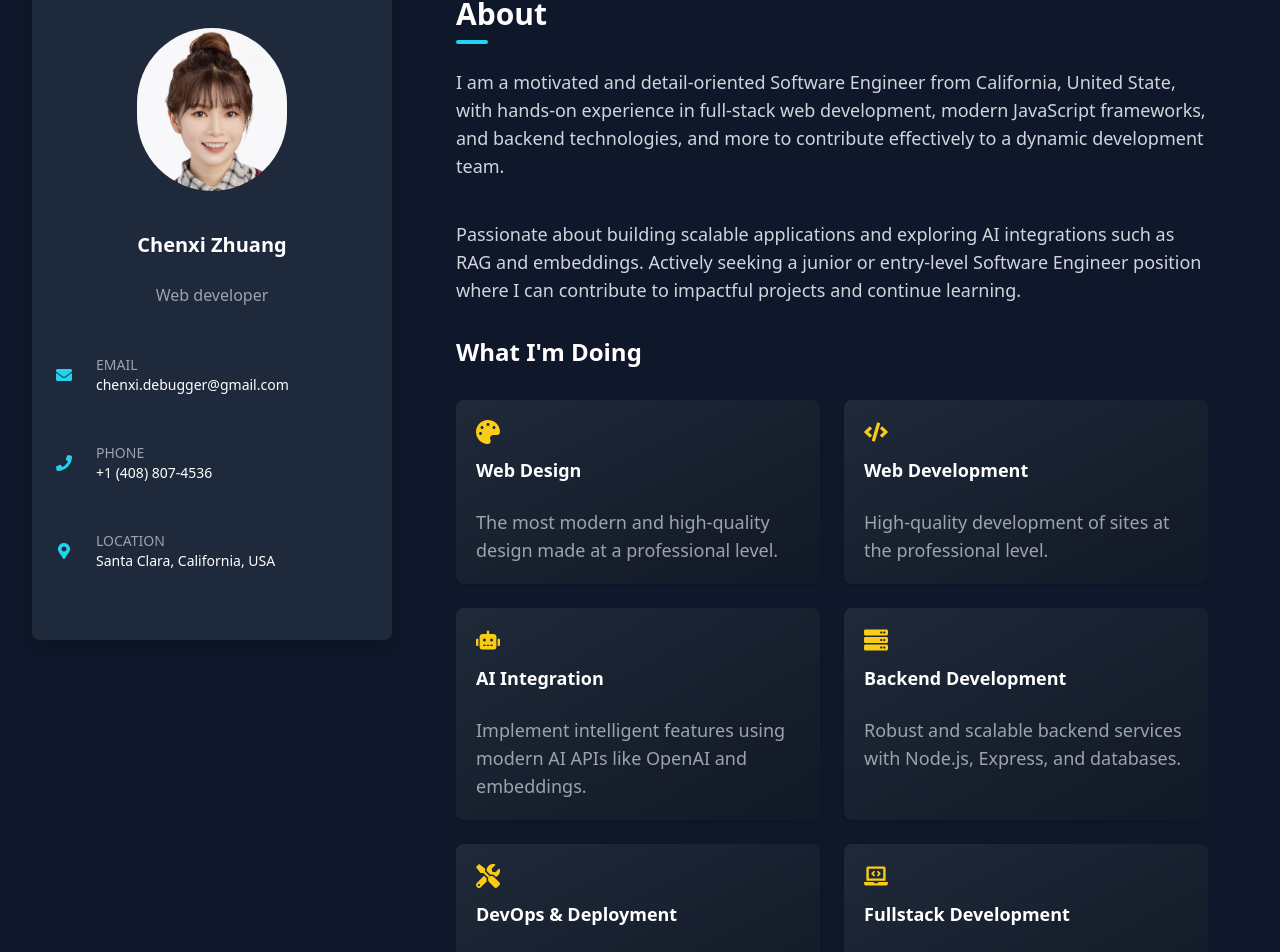
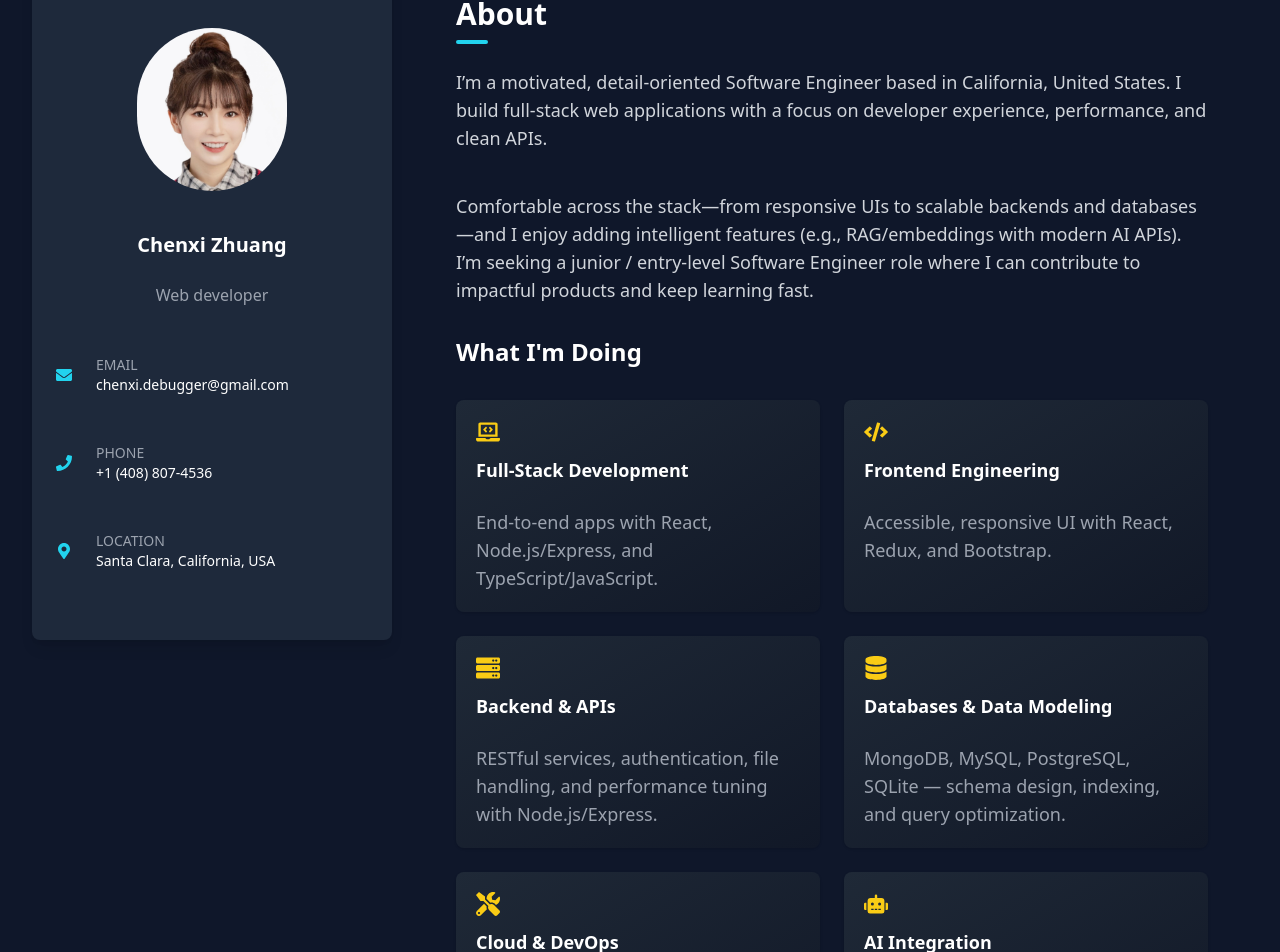
Before and after one commit to chenxi-debugger/portfolio, a Next.js app: page /about in a window 1280 px wide. Shown: the part 140-1092 px from the top of the page. Built offline with nearby package versions, Linux system fonts and the light colour scheme.

Commit message:
skill and service

```diff
--- a/app/resume/page.js
+++ b/app/resume/page.js
@@ -37,10 +37,10 @@ const education = [
 
 const experience = [
   {
-    title: 'Full-Stack Developer Trainee',
-    years: '2025 — Present',
+    title: 'Software Engineer Intern',
+    years: 'Apr. 2024 — Aug. 2024',
     description:
-      'Completed intensive full-stack development program covering HTML, CSS, JavaScript, React, Node.js, Python, MongoDB, AWS, and AI/ML integration. Built multiple projects including AI-powered applications using OpenAI API, implemented CI/CD pipelines, and deployed scalable web solutions.',
+      "Developed an automated testing framework for an E-commerce website using Java with Selenium WebDriver to ensuring the accuracy and reliability of the website. Implemented MySQL to interact with the users’ database, executing queries to validate data integrity and perform data-driven testing, resulting in a significant 20% improvement in data processing speed. Used MyBatis to streamline the mapping between Java objects and SQL databases, enhancing database operations and data management.",
   },
   {
     title: 'Civil Code Research Contributor',
--- a/components/AboutIntro.jsx
+++ b/components/AboutIntro.jsx
@@ -6,10 +6,13 @@ export default function AboutIntro() {
         <div className="h-1 w-8 bg-cyan-400 mt-2 rounded"></div>
         </h1>
         <p className="text-lg text-gray-300 mb-10">
-          I am a motivated and detail-oriented Software Engineer from California, United State, with hands-on experience in full-stack web development, modern JavaScript frameworks, and backend technologies, and more to contribute effectively to a dynamic development team.
+        I’m a motivated, detail‑oriented Software Engineer based in California, United States. I build
+        full‑stack web applications with a focus on developer experience, performance, and clean APIs.
         </p>
         <p className="text-lg text-gray-300">
-        Passionate about building scalable applications and exploring AI integrations such as RAG and embeddings. Actively seeking a junior or entry-level Software Engineer position where I can contribute to impactful projects and continue learning.
+        Comfortable across the stack—from responsive UIs to scalable backends and databases—and I enjoy
+        adding intelligent features (e.g., RAG/embeddings with modern AI APIs). I’m seeking a junior /
+        entry‑level Software Engineer role where I can contribute to impactful products and keep learning fast.
         </p>
       </div>
     )
--- a/components/Services.jsx
+++ b/components/Services.jsx
@@ -1,14 +1,40 @@
 import { FaCode, FaPalette, FaMobileAlt, FaRobot, FaServer, FaTools, FaDatabase, FaLaptopCode } from 'react-icons/fa'
 const services = [
-  { icon: <FaPalette />, title: 'Web Design', desc: 'The most modern and high-quality design made at a professional level.' },
-  { icon: <FaCode />, title: 'Web Development', desc: 'High-quality development of sites at the professional level.' },
-  // { icon: <FaMobileAlt />, title: 'Mobile Apps', desc: 'Professional development of applications for iOS and Android.' },
-  { icon: <FaRobot />, title: 'AI Integration', desc: 'Implement intelligent features using modern AI APIs like OpenAI and embeddings.' },
-  { icon: <FaServer />, title: 'Backend Development', desc: 'Robust and scalable backend services with Node.js, Express, and databases.' },
-  { icon: <FaTools />, title: 'DevOps & Deployment', desc: 'Automated deployment pipelines and CI/CD with AWS and modern tools.' },
-  // { icon: <FaDatabase />, title: 'Database Design', desc: 'Efficient database schema design and query optimization with MongoDB and MySQL.' },
-  { icon: <FaLaptopCode />, title: 'Fullstack Development', desc: 'End-to-end development with modern frontend and backend technologies.' }
-
+  {
+    icon: <FaLaptopCode />,
+    title: 'Full‑Stack Development',
+    desc: 'End‑to‑end apps with React, Node.js/Express, and TypeScript/JavaScript.'
+  },
+  {
+    icon: <FaCode />,
+    title: 'Frontend Engineering',
+    desc: 'Accessible, responsive UI with React, Redux, and Bootstrap.'
+  },
+  {
+    icon: <FaServer />,
+    title: 'Backend & APIs',
+    desc: 'RESTful services, authentication, file handling, and performance tuning with Node.js/Express.'
+  },
+  {
+    icon: <FaDatabase />,
+    title: 'Databases & Data Modeling',
+    desc: 'MongoDB, MySQL, PostgreSQL, SQLite — schema design, indexing, and query optimization.'
+  },
+  {
+    icon: <FaTools />,
+    title: 'Cloud & DevOps',
+    desc: 'AWS deployments, Git/GitHub Actions CI/CD, and Linux/macOS environments.'
+  },
+  {
+    icon: <FaRobot />,
+    title: 'AI Integration',
+    desc: 'Add intelligent features using OpenAI APIs, embeddings, and RAG workflows.'
+  },
+  // {
+  //   icon: <FaPalette />,
+  //   title: 'Web Design',
+  //   desc: 'Component‑driven layouts and clean design systems built with React & Bootstrap.'
+  // }
 ]
 
 export default function Services() {
```
Also changed, not shown: public/puppy.png (added), 1 other file (tests, documents, lock files or other folders).
